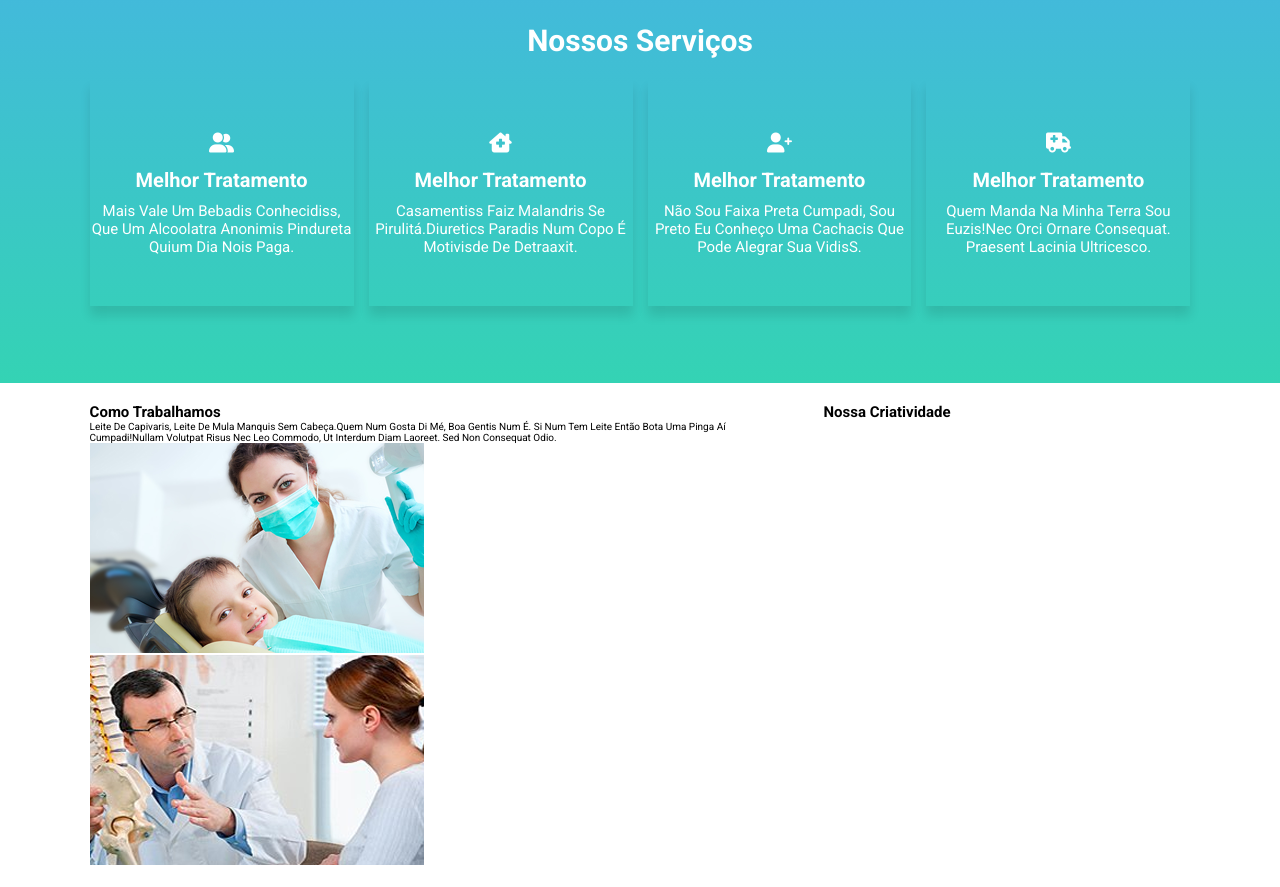
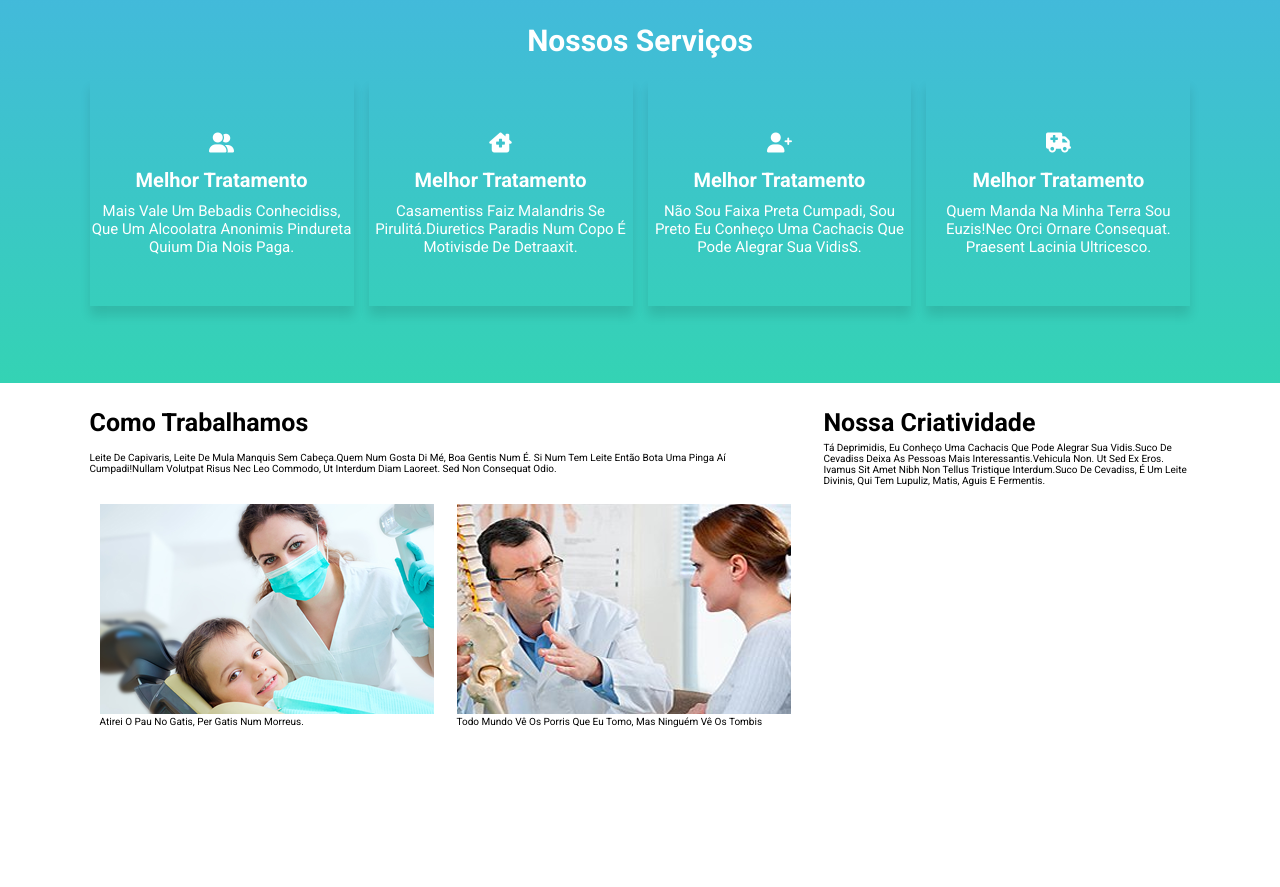
Before and after one commit to daniel-oliv3/care-point_website, a plain HTML site: page index.html in a window 1280 px wide. Shown: the part 817-1704 px from the top of the page. After the commit the page ends 1574 px from the top, so only its background shows below. Drawn offline with Linux system fonts and the light colour scheme.

Commit message:
Inner-work-section

```diff
--- a/css/style.css
+++ b/css/style.css
@@ -161,6 +161,21 @@ header .navbar.active{
     justify-content: center;
 }
 
+.inner-work-section h2{
+    font-size: 25px;
+    padding: .5rem 0;
+}
+
+.text-work {
+    padding: 1rem 0;
+    padding-bottom: 2rem;
+}
+
+.myimages {
+    display: grid;
+    grid-template-columns: 1fr 1fr;
+    padding: 1rem;
+}
 
 
 
--- a/index.html
+++ b/index.html
@@ -67,19 +67,22 @@
 	<div class="work-section">
 		<div class="inner-work-section">
 			<h2>Como trabalhamos</h2>
-			<p>Leite de capivaris, leite de mula manquis sem cabeça.Quem num gosta di mé, boa gentis num é.
+			<p class="text-work">Leite de capivaris, leite de mula manquis sem cabeça.Quem num gosta di mé, boa gentis num é.
 				Si num tem leite então bota uma pinga aí <br>cumpadi!Nullam volutpat risus nec leo commodo, ut interdum diam laoreet. Sed non consequat odio.</p>
 			<div class="myimages">
 				<div class="inner-images">
 					<img src="images/work1.png" alt="">
+					<p>Atirei o pau no gatis, per gatis num morreus.</p>
 				</div>
 				<div class="inner-images">
 					<img src="images/work2.png" alt="">
+					<p>Todo mundo vê os porris que eu tomo, mas ninguém vê os tombis</p>
 				</div>
 			</div>
 		</div>
 		<div class="inner-work-section">
 			<h2>Nossa criatividade</h2>
+			<p class="creative-text">Tá deprimidis, eu conheço uma cachacis que pode alegrar sua vidis.Suco de cevadiss deixa as pessoas mais interessantis.Vehicula non. Ut sed ex eros. ivamus sit amet nibh non tellus tristique interdum.Suco de cevadiss, é um leite divinis, qui tem lupuliz, matis, aguis e fermentis.</p>
 		</div>
 	</div>
 
```
